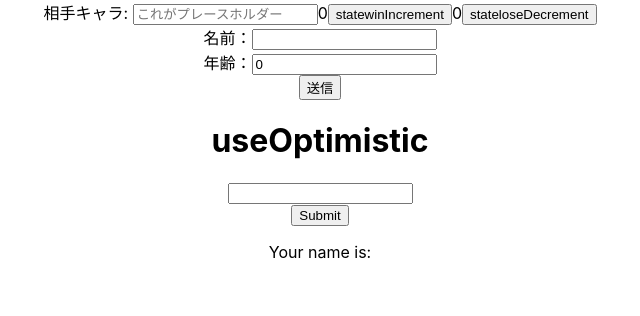
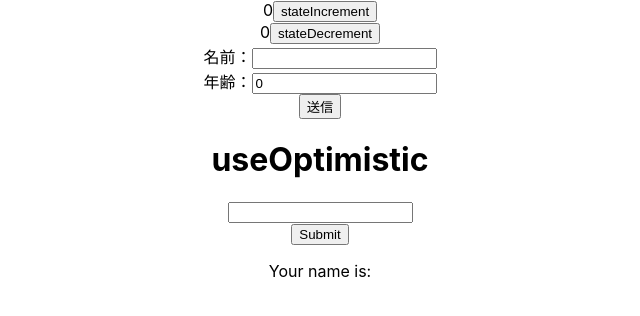
Before and after one commit to NK28116/PrivateDevelop, a React (Create React App) app in the folder win-rate-react19/: page / in a window 1280 px wide. Shown: the top 316 px of the page, without its empty margins (320-960 px from the left). Built offline with nearby package versions, Linux system fonts and the light colour scheme.

Commit message:
それぞれ独立したCounterを作成

```diff
--- a/win-rate-react19/src/Counter.tsx
+++ b/win-rate-react19/src/Counter.tsx
@@ -1,33 +1,42 @@
-import { useActionState } from "react";
+import { useActionState,useState } from "react";
 
 
 async function increment(previousState:number): Promise<number> {
   return previousState + 1;
 }
 
+function useIncrmentState({}) {
+    const [state, formAction] = useActionState(increment, 0);
+    return (
+
+        <form>
+       {state}
+        <button formAction={formAction}>stateIncrement</button>
+        </form>
+    )
+}
+
 async function decrement(previousState:number): Promise<number> {
   return previousState - 1;
 }
 
-function ObjectName() {
-    return<label>相手キャラ: <input type="text" placeholder="これがプレースホルダー"/></label>
+function useDecrmentState({}) {
+    const [state, formAction] = useActionState(decrement, 0);
+    return (
+        <form>
+        {state}
+        <button formAction={formAction}>stateDecrement</button>
+        </form>
+    )
 }
 
-function CountRate({ rate }: { rate: number }) {
-    return <div>WinRate: {rate.toFixed(2)}</div>;
+
+export function CounterApp() {
+
+    return (
+        <>
+            {useIncrmentState({})}
+            {useDecrmentState({})}
+        </>
+    )
 }
-export function CounterApp() {
-  const [stateWin, formAction] = useActionState(increment, 0);
-  const [stateLose, formAction2] = useActionState(decrement, 0);
-
-  return (
-
-    <form>
-    <ObjectName/>
-      {stateWin}
-      <button formAction={formAction}>statewinIncrement</button>
-      {stateLose}
-      <button formAction={formAction2}>stateloseDecrement</button>
-    </form>
-  )
-}
```
